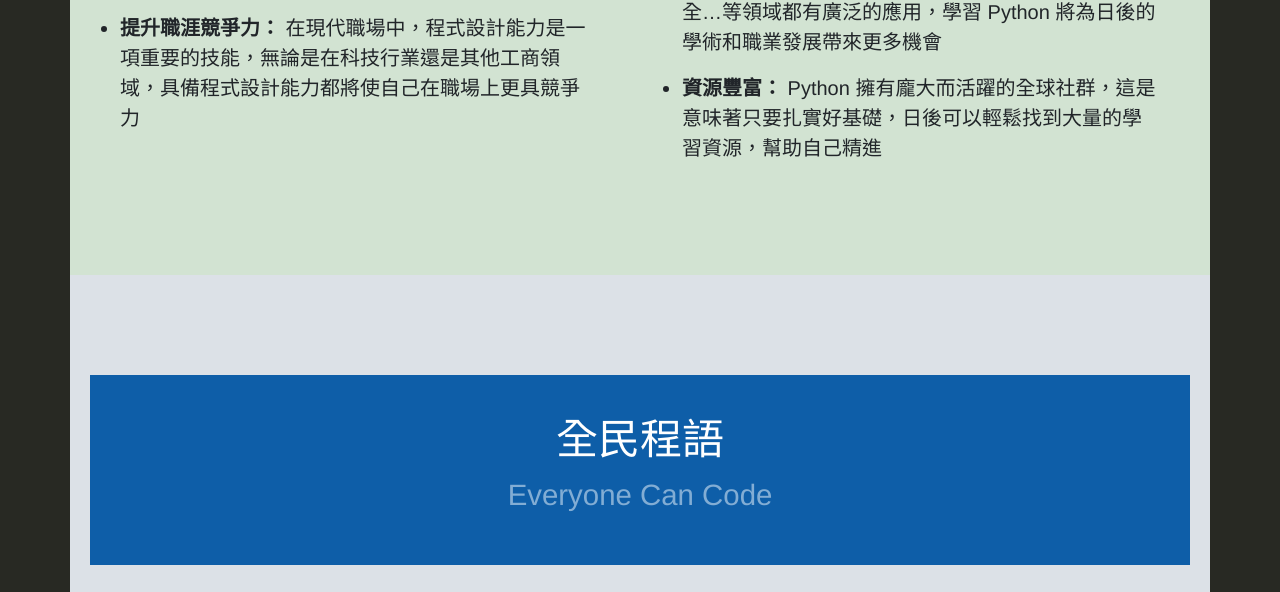
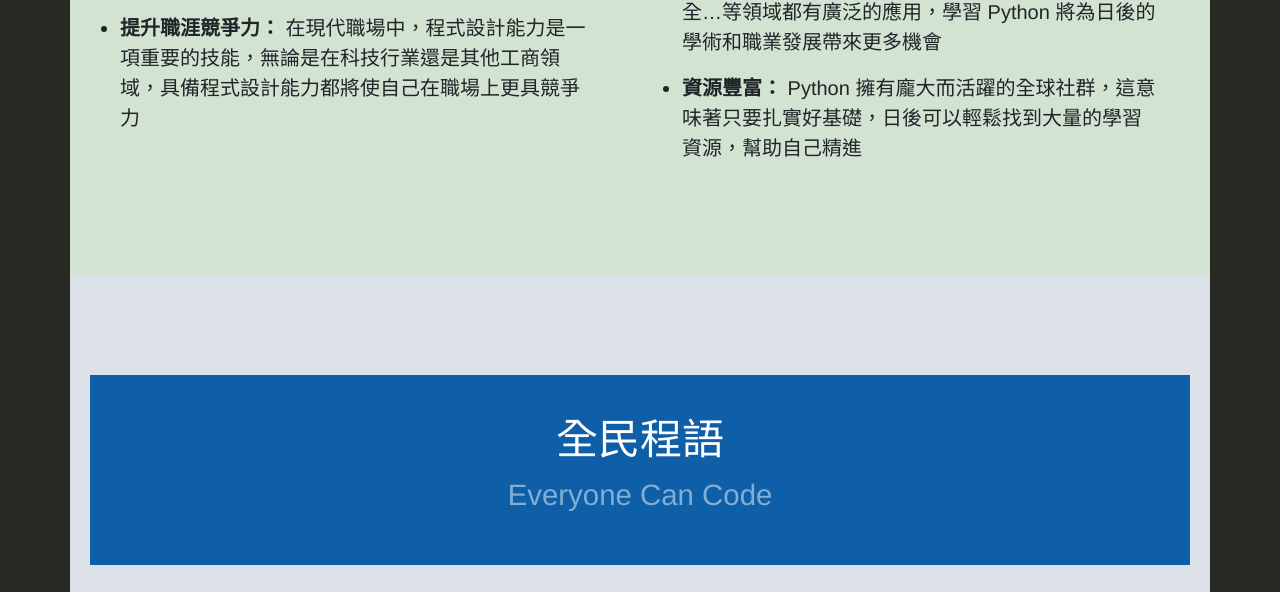
Before and after one commit to helloabone/helloabone.github.io, a plain HTML site: page index.html in a window 1280 px wide. Shown: the part 1200-1792 px from the top of the page. Drawn offline with Linux system fonts and the light colour scheme.

Commit message:
update index page

```diff
--- a/index.html
+++ b/index.html
@@ -105,7 +105,7 @@
                     <ul>
                         <li><strong>簡單易學：</strong> Python 是一個容易上手的程式語言，其語法結構簡潔清晰，能夠讓初學者輕鬆學習程式設計的基本概念</li>
                         <li><strong>應用廣泛：</strong> Python 是一個用途多元的程式語言，在數據分析、人工智慧、網站開發、金融科技、資訊安全…等領域都有廣泛的應用，學習 Python 將為日後的學術和職業發展帶來更多機會</li>
-                        <li><strong>資源豐富：</strong> Python 擁有龐大而活躍的全球社群，這是意味著只要扎實好基礎，日後可以輕鬆找到大量的學習資源，幫助自己精進</li>
+                        <li><strong>資源豐富：</strong> Python 擁有龐大而活躍的全球社群，這意味著只要扎實好基礎，日後可以輕鬆找到大量的學習資源，幫助自己精進</li>
                     </ul>
                 </div>
             </div>
```
